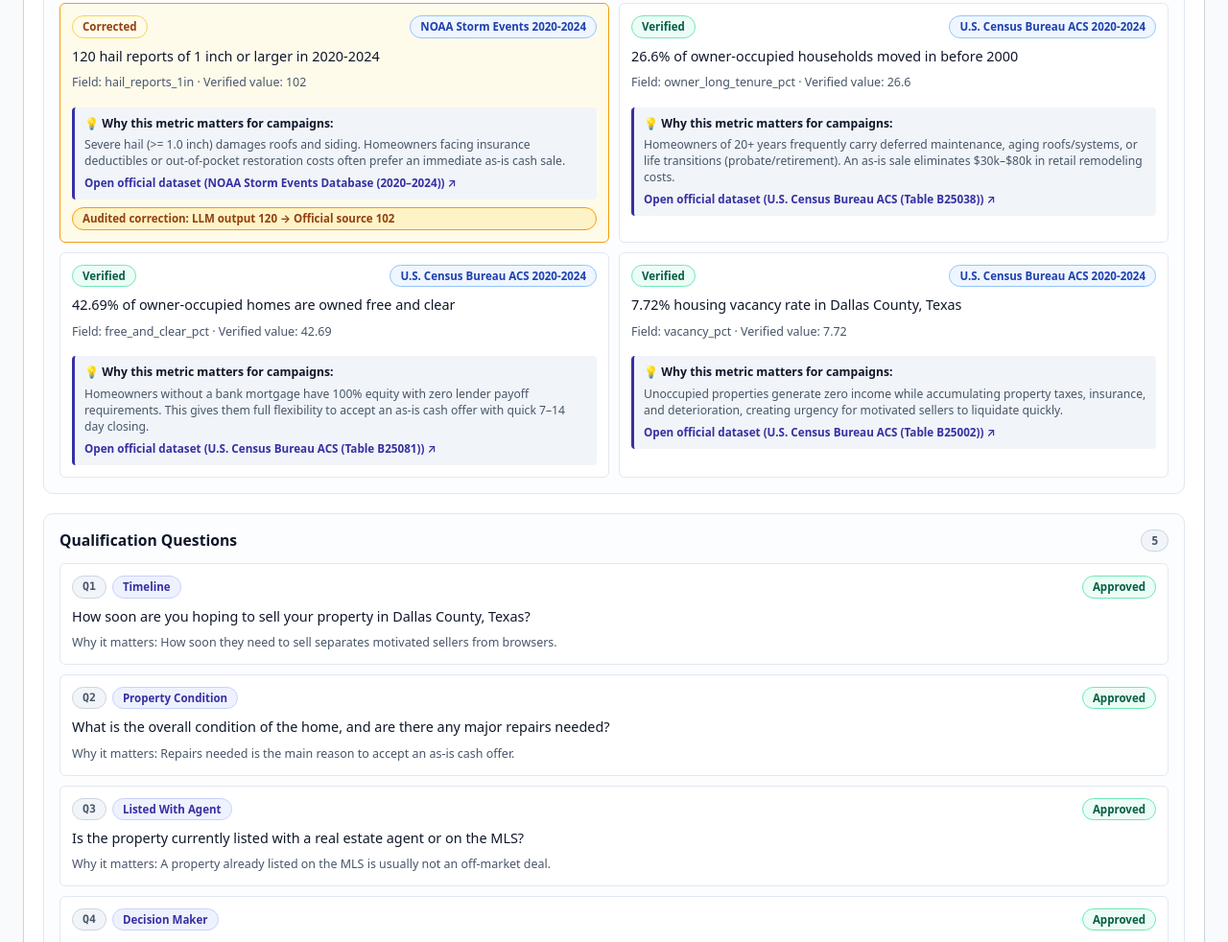
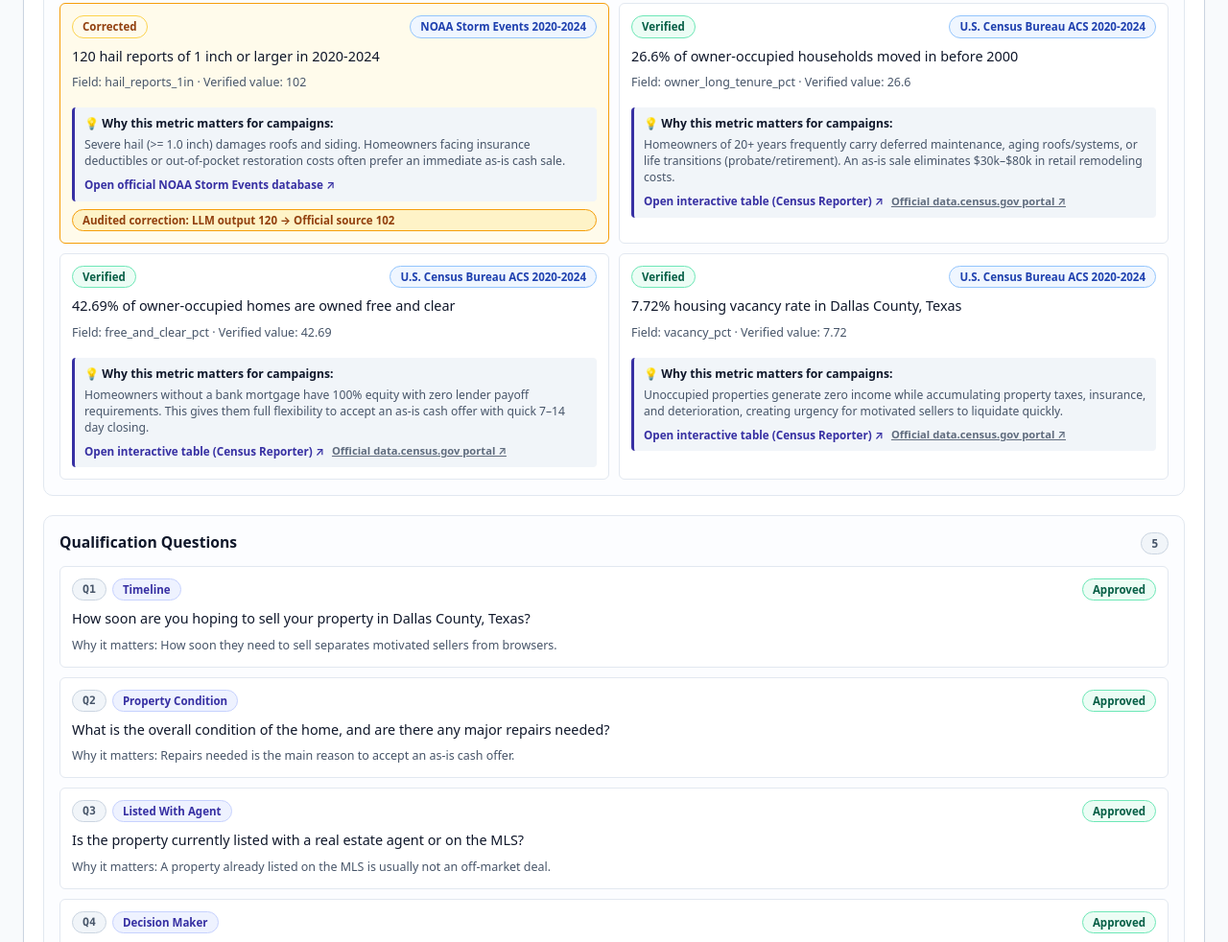
Before and after one commit to fgm9000/county-campaign-builder, a plain HTML site: page web/index.html in a window 1280 px wide. Shown: the part 1430-2412 px from the top of the page at 96% size. Drawn offline with Linux system fonts and the light colour scheme.

Commit message:
fix(web): replace cloudflare-gated census links with open-access Census Reporter tables and canonical NOAA NCEI

```diff
--- a/web/app.js
+++ b/web/app.js
@@ -667,7 +667,10 @@ const METRIC_INSIGHTS = {
     namePt: "U.S. Census Bureau ACS (Tabela B25081)",
     shortNameEn: "Census B25081",
     shortNamePt: "Censo B25081",
-    url: "https://data.census.gov/table?q=B25081",
+    url: "https://censusreporter.org/tables/B25081/",
+    govUrl: "https://data.census.gov/table/B25081",
+    linkLabelEn: "Open interactive table (Census Reporter) ↗",
+    linkLabelPt: "Abrir tabela interativa (Census Reporter) ↗",
     whyEn:
       "Homeowners without a bank mortgage have 100% equity with zero lender payoff requirements. This gives them full flexibility to accept an as-is cash offer with quick 7–14 day closing.",
     whyPt:
@@ -678,7 +681,10 @@ const METRIC_INSIGHTS = {
     namePt: "U.S. Census Bureau ACS (Tabela B25038)",
     shortNameEn: "Census B25038",
     shortNamePt: "Censo B25038",
-    url: "https://data.census.gov/table?q=B25038",
+    url: "https://censusreporter.org/tables/B25038/",
+    govUrl: "https://data.census.gov/table/B25038",
+    linkLabelEn: "Open interactive table (Census Reporter) ↗",
+    linkLabelPt: "Abrir tabela interativa (Census Reporter) ↗",
     whyEn:
       "Homeowners of 20+ years frequently carry deferred maintenance, aging roofs/systems, or life transitions (probate/retirement). An as-is sale eliminates $30k–$80k in retail remodeling costs.",
     whyPt:
@@ -689,7 +695,10 @@ const METRIC_INSIGHTS = {
     namePt: "U.S. Census Bureau ACS (Tabela B25035)",
     shortNameEn: "Census B25035",
     shortNamePt: "Censo B25035",
-    url: "https://data.census.gov/table?q=B25035",
+    url: "https://censusreporter.org/tables/B25035/",
+    govUrl: "https://data.census.gov/table/B25035",
+    linkLabelEn: "Open interactive table (Census Reporter) ↗",
+    linkLabelPt: "Abrir tabela interativa (Census Reporter) ↗",
     whyEn:
       "Older housing stock correlates with aging electrical, plumbing, and structural components that fail buyer mortgage inspections, strongly favoring cash buyers who waive repairs.",
     whyPt:
@@ -700,7 +709,10 @@ const METRIC_INSIGHTS = {
     namePt: "U.S. Census Bureau ACS (Tabela B25002)",
     shortNameEn: "Census B25002",
     shortNamePt: "Censo B25002",
-    url: "https://data.census.gov/table?q=B25002",
+    url: "https://censusreporter.org/tables/B25002/",
+    govUrl: "https://data.census.gov/table/B25002",
+    linkLabelEn: "Open interactive table (Census Reporter) ↗",
+    linkLabelPt: "Abrir tabela interativa (Census Reporter) ↗",
     whyEn:
       "Unoccupied properties generate zero income while accumulating property taxes, insurance, and deterioration, creating urgency for motivated sellers to liquidate quickly.",
     whyPt:
@@ -711,7 +723,10 @@ const METRIC_INSIGHTS = {
     namePt: "Base de Tempestades da NOAA (2020–2024)",
     shortNameEn: "NOAA Storm Events",
     shortNamePt: "NOAA Tempestades",
-    url: "https://www.ncdc.noaa.gov/stormevents/",
+    url: "https://www.ncei.noaa.gov/access/storm-events-database/",
+    govUrl: null,
+    linkLabelEn: "Open official NOAA Storm Events database ↗",
+    linkLabelPt: "Abrir base oficial NOAA de Tempestades ↗",
     whyEn:
       "Severe hail (>= 1.0 inch) damages roofs and siding. Homeowners facing insurance deductibles or out-of-pocket restoration costs often prefer an immediate as-is cash sale.",
     whyPt:
@@ -722,7 +737,10 @@ const METRIC_INSIGHTS = {
     namePt: "Base de Tempestades da NOAA (2020–2024)",
     shortNameEn: "NOAA High Wind",
     shortNamePt: "NOAA Vendavais",
-    url: "https://www.ncdc.noaa.gov/stormevents/",
+    url: "https://www.ncei.noaa.gov/access/storm-events-database/",
+    govUrl: null,
+    linkLabelEn: "Open official NOAA Storm Events database ↗",
+    linkLabelPt: "Abrir base oficial NOAA de Tempestades ↗",
     whyEn:
       "Gale-force winds cause structural damage and fallen trees, leading owners to seek fast cash liquidation over lengthy insurance restoration delays.",
     whyPt:
@@ -733,7 +751,10 @@ const METRIC_INSIGHTS = {
     namePt: "Base Meteorológica NOAA & NWS",
     shortNameEn: "NOAA Coastal",
     shortNamePt: "NOAA Costeira",
-    url: "https://www.ncdc.noaa.gov/stormevents/",
+    url: "https://www.ncei.noaa.gov/access/storm-events-database/",
+    govUrl: null,
+    linkLabelEn: "Open official NOAA Storm Events database ↗",
+    linkLabelPt: "Abrir base oficial NOAA de Tempestades ↗",
     whyEn:
       "Tropical storm and hurricane exposure creates flood and wind risks, prompting owners in coastal counties to capitalize on equity via quick off-market sales.",
     whyPt:
@@ -830,10 +851,20 @@ function renderFactsSection(campaign) {
       a.href = insight.url;
       a.target = "_blank";
       a.rel = "noopener noreferrer";
-      a.textContent = isPt
-        ? `Consultar base oficial (${insight.namePt}) ↗`
-        : `Open official dataset (${insight.nameEn}) ↗`;
+      a.textContent = isPt ? insight.linkLabelPt : insight.linkLabelEn;
       linkRow.appendChild(a);
+
+      if (insight.govUrl) {
+        const govA = document.createElement("a");
+        govA.className = "fact-dataset-link fact-dataset-link-secondary";
+        govA.href = insight.govUrl;
+        govA.target = "_blank";
+        govA.rel = "noopener noreferrer";
+        govA.textContent = isPt
+          ? "Portal oficial data.census.gov ↗"
+          : "Official data.census.gov portal ↗";
+        linkRow.appendChild(govA);
+      }
       whyBox.appendChild(linkRow);
 
       card.appendChild(whyBox);
@@ -1040,15 +1071,29 @@ function renderLandingPageSection(campaign) {
           : `Official value: ${matchedFact.value} · County: ${campaign.county_name}`;
         tooltip.appendChild(ttMeta);
 
+        const ttLinks = el("div", "bullet-tooltip-links-row");
+
         const ttLink = document.createElement("a");
         ttLink.className = "bullet-tooltip-link";
         ttLink.href = insight.url;
         ttLink.target = "_blank";
         ttLink.rel = "noopener noreferrer";
-        ttLink.textContent = isPt
-          ? "Abrir tabela oficial no portal do governo ↗"
-          : "Open official government dataset ↗";
-        tooltip.appendChild(ttLink);
+        ttLink.textContent = isPt ? insight.linkLabelPt : insight.linkLabelEn;
+        ttLinks.appendChild(ttLink);
+
+        if (insight.govUrl) {
+          const ttGov = document.createElement("a");
+          ttGov.className = "bullet-tooltip-link bullet-tooltip-link-gov";
+          ttGov.href = insight.govUrl;
+          ttGov.target = "_blank";
+          ttGov.rel = "noopener noreferrer";
+          ttGov.textContent = isPt
+            ? "Portal oficial data.census.gov (Governo dos EUA) ↗"
+            : "Official data.census.gov portal (US Gov) ↗";
+          ttLinks.appendChild(ttGov);
+        }
+
+        tooltip.appendChild(ttLinks);
 
         anchor.appendChild(tooltip);
         li.appendChild(anchor);
--- a/web/styles.css
+++ b/web/styles.css
@@ -1293,15 +1293,36 @@ body {
   font-family: var(--font-mono);
 }
 
+.bullet-tooltip-links-row {
+  display: flex;
+  flex-direction: column;
+  gap: 4px;
+  margin-top: 3px;
+  padding-top: 5px;
+  border-top: 1px dashed #334155;
+}
+
 .bullet-tooltip-link {
   color: #93c5fd;
   text-decoration: underline;
   font-weight: 600;
-  margin-top: 2px;
+  font-size: 0.74rem;
 }
 
 .bullet-tooltip-link:hover {
   color: #bfdbfe;
+}
+
+.bullet-tooltip-link-gov {
+  font-size: 0.68rem;
+  color: #94a3b8;
+  text-decoration: none;
+  opacity: 0.9;
+}
+
+.bullet-tooltip-link-gov:hover {
+  color: #e2e8f0;
+  text-decoration: underline;
 }
 
 .fact-why-box {
@@ -1328,7 +1349,11 @@ body {
 }
 
 .fact-why-link-row {
-  margin-top: 2px;
+  margin-top: 4px;
+  display: flex;
+  flex-wrap: wrap;
+  gap: 8px;
+  align-items: center;
 }
 
 .fact-dataset-link {
@@ -1340,6 +1365,17 @@ body {
 
 .fact-dataset-link:hover {
   text-decoration: underline;
+}
+
+.fact-dataset-link-secondary {
+  color: var(--text-muted);
+  font-size: 0.7rem;
+  text-decoration: underline;
+  opacity: 0.85;
+}
+
+.fact-dataset-link-secondary:hover {
+  color: var(--text);
 }
 
 .tcpa-box {
```
